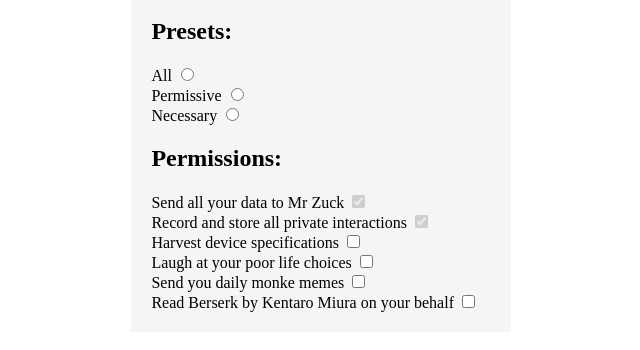
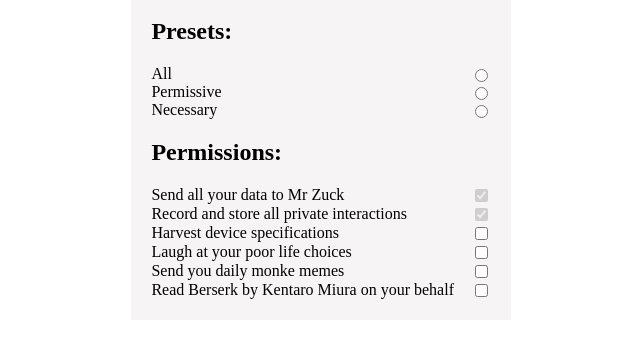
Before and after one commit to dochiasebastian/workshops, a plain HTML site: page 1. Basic Web Development/index.html in a window 1280 px wide. Shown: the part 218-568 px from the top of the page, without its empty margins (319-959 px from the left). Drawn offline with Linux system fonts and the light colour scheme.

Commit message:
feat: improved item positioning using grids

```diff
--- a/1. Basic Web Development/index.html
+++ b/1. Basic Web Development/index.html
@@ -20,15 +20,15 @@
             <div class="section">
                 <h2>Presets:</h2>
                 <form>
-                    <div>
+                    <div class="grid-element">
                         <label for="all">All</label>
                         <input id="all" name="preset" type="radio" value="All" />
                     </div>
-                    <div>
+                    <div class="grid-element">
                         <label for="permissive">Permissive</label>
                         <input id="permissive" name="preset" type="radio" value="Permissive" />
                     </div>
-                    <div>
+                    <div class="grid-element">
                         <label for="necessary">Necessary</label>
                         <input id="necessary" name="preset" type="radio" value="Necessary" />
                     </div>
@@ -37,27 +37,27 @@
             <div class="section">
                 <h2>Permissions:</h2>
                 <form>
-                    <div>
+                    <div class="grid-element">
                         <label for="data">Send all your data to Mr Zuck</label>
                         <input id="data" name="permisison1" type="checkbox" value="data" checked disabled />
                     </div>
-                    <div>
+                    <div class="grid-element">
                         <label for="record">Record and store all private interactions</label>
                         <input id="record" name="permisison2" type="checkbox" value="record" checked disabled />
                     </div>
-                    <div>
+                    <div class="grid-element">
                         <label for="harves">Harvest device specifications</label>
                         <input id="harves" name="permisison3" type="checkbox" value="harvest" />
                     </div>
-                    <div>
+                    <div class="grid-element">
                         <label for="laugh">Laugh at your poor life choices</label>
                         <input id="laugh" name="permisison4" type="checkbox" value="laugh" />
                     </div>
-                    <div>
+                    <div class="grid-element">
                         <label for="send">Send you daily monke memes</label>
                         <input id="send" name="permisison5" type="checkbox" value="send" />
                     </div>
-                    <div>
+                    <div class="grid-element">
                         <label for="read">Read Berserk by Kentaro Miura on your behalf</label>
                         <input id="read" name="permisison6" type="checkbox" value="read" />
                     </div>
--- a/1. Basic Web Development/styles.css
+++ b/1. Basic Web Development/styles.css
@@ -27,6 +27,20 @@
     height: 10px;
 }
 
+.grid-element {
+    display: grid;
+    grid-auto-flow: column;
+    grid-row: 1;
+}
+
+.grid-element label {
+    justify-self: start;
+}
+
+.grid-element input {
+    justify-self: end;
+}
+
 @media only screen and (max-width: 1240px) {
     .preferences {
         width: fit-content;
```
